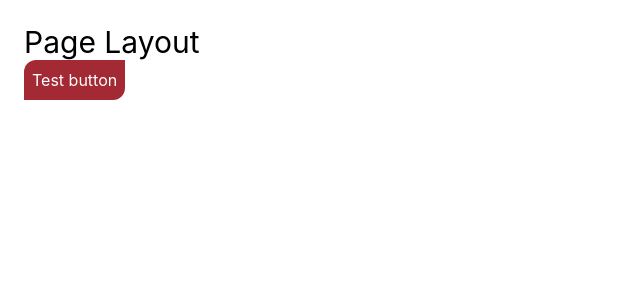
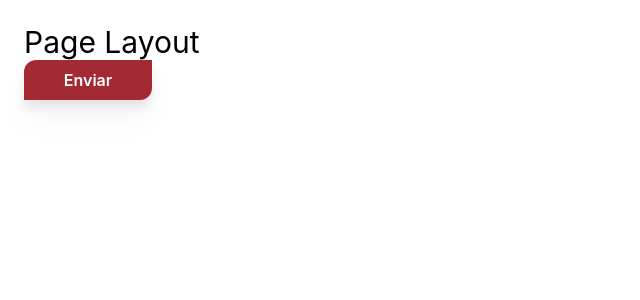
Before and after one commit to gaositd/applicant_registration, a Next.js app: page / in a window 1280 px wide. Shown: the top 300 px of the page, without its empty margins (0-640 px from the left). Built offline with nearby package versions, Linux system fonts and the light colour scheme.

Commit message:
feat(components): added button styles

```diff
--- a/app/layout.tsx
+++ b/app/layout.tsx
@@ -8,7 +8,7 @@ export default function RootLayout({
   return (
     <html>
       <head />
-      <body>{children}</body>
+      <body className="bg-inherit">{children}</body>
     </html>
   );
 }
--- a/app/page.tsx
+++ b/app/page.tsx
@@ -5,7 +5,7 @@ const Home = () => {
   return (
     <div className="p-6">
       <h1 className="text-3xl">Page Layout</h1>
-      <CustomButton />
+      <CustomButton text="Enviar" size="lg" loading />
     </div>
   );
 };
--- a/components/buttons/CustomButton.tsx
+++ b/components/buttons/CustomButton.tsx
@@ -1,11 +1,41 @@
 import React from "react";
 
-interface props {}
+interface props {
+  text: string;
+  size?: sizeType;
+  type?: buttontype;
+  loading?: boolean;
+}
 
-const CustomButton: React.FC<props> = (props) => {
+type sizeType = "md" | "lg" | "xl" | "wrap";
+
+const sizes = {
+  md: "w-24",
+  lg: "w-32",
+  xl: "w-64",
+  wrap: "",
+};
+
+type buttontype = "primary" | "success" | "warning" | "danger";
+
+const buttonType = {
+  primary: "bg-buttons-primary",
+  success: "bg-buttons-success",
+  warning: "bg-buttons-warning",
+  danger: "bg-buttons-danger",
+};
+
+const CustomButton: React.FC<props> = ({
+  text,
+  size = "wrap",
+  type = "primary",
+  loading = false,
+}) => {
   return (
-    <button className="bg-buttons-primary rounded-tl-xl rounded-br-xl p-2 text-md text-white">
-      Test button
+    <button
+      className={`${buttonType[type]} rounded-tl-xl rounded-br-xl p-2 text-md text-white drop-shadow-xl font-semibold hover:${buttonType[type]}-hover ${sizes[size]}`}
+    >
+      {text}
     </button>
   );
 };
--- a/tailwind.config.js
+++ b/tailwind.config.js
@@ -9,7 +9,26 @@ module.exports = {
     extend: {
       colors: {
         buttons: {
-          primary: "#A32A35",
+          primary: {
+            DEFAULT: "#A32A35",
+            hover: "#85272F",
+            selected: "#5A1B21",
+          },
+          success: {
+            DEFAULT: "#178515",
+            hover: "#177515",
+            selected: "#5A1B21",
+          },
+          warning: {
+            DEFAULT: "#DCB903",
+            hover: "#C1A71A",
+            selected: "#5A1B21",
+          },
+          danger: {
+            DEFAULT: "#FF0000",
+            hover: "#B21616",
+            selected: "#5A1B21",
+          },
         },
       },
     },
```
